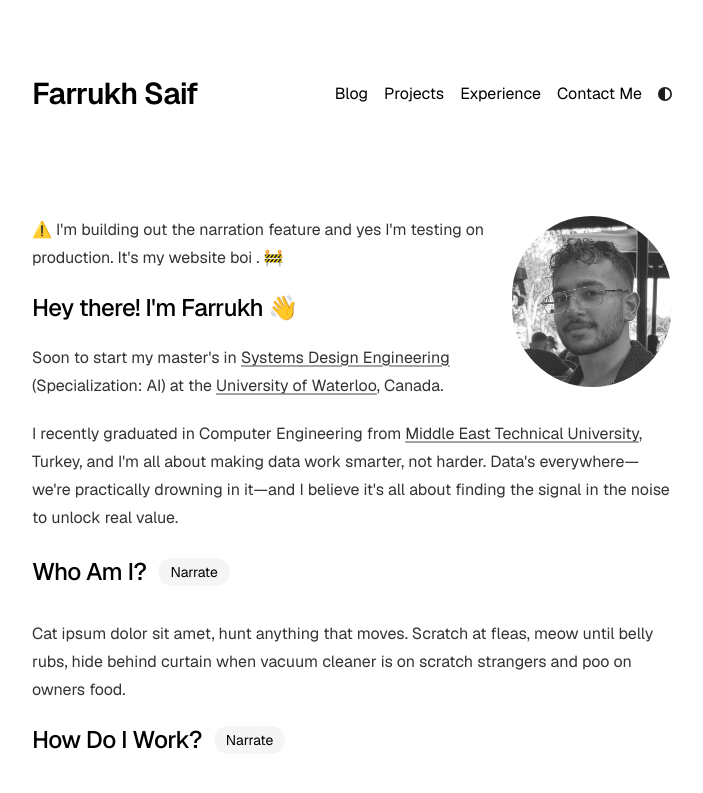
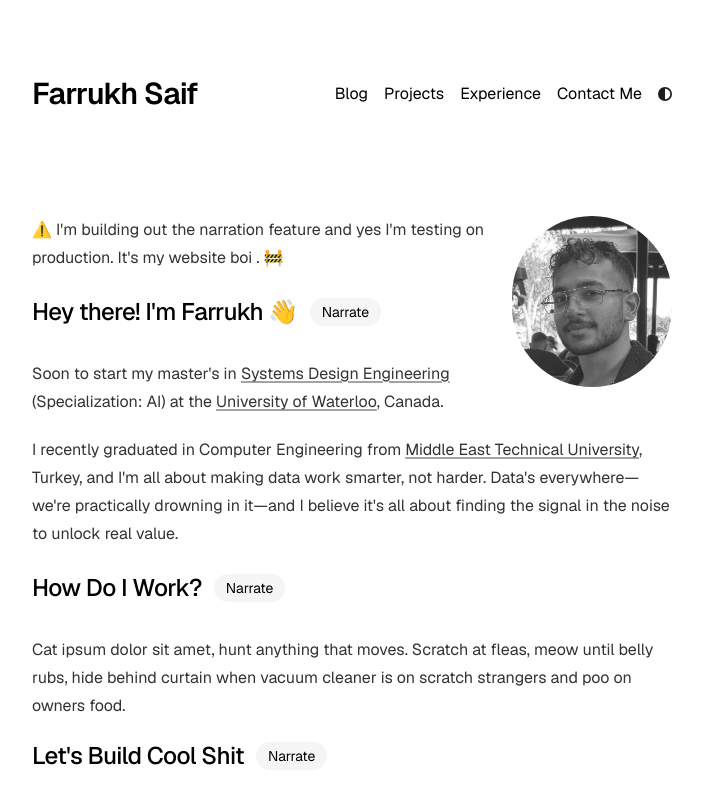
Before and after one commit to farrukh-saif/Portfolio, a Next.js app: page / in a window 1280 px wide. Shown: the top 793 px of the page, without its empty margins (288-991 px from the left). Built offline with nearby package versions, Linux system fonts and the light colour scheme; no server answers.

Commit message:
Change homepage

```diff
--- a/app/page.tsx
+++ b/app/page.tsx
@@ -29,9 +29,18 @@ export default function Page() {
       <p>⚠️ I'm building out the narration feature and yes I'm testing on production. It's my website boi . 🚧 </p>
       </div>
 
-      <h1 className="text-2xl font-medium tracking-tight">
-          Hey there! I'm Farrukh 👋
-      </h1>
+
+      <div className="flex flex-col sm:flex-row sm:items-center gap-3 mb-8 mt-6">
+        <h1 className="text-2xl font-medium tracking-tight">
+        Hey there! I'm Farrukh 👋
+        </h1>
+        <AudioControls
+          audioName="test.mp3"
+          activeAudioName={activeAudioName}
+          onPlay={setActiveAudioName}
+          resetAllExcept={handleResetOthers}
+        />
+      </div>
 
       <div className="prose prose-neutral dark:prose-invert">
         <p>
@@ -51,22 +60,6 @@ export default function Page() {
       </div>
 
       <div className="flex flex-col sm:flex-row sm:items-center gap-3 mb-8 mt-6">
-        <h1 className="text-2xl font-medium tracking-tight">
-          Who Am I?
-        </h1>
-        <AudioControls
-          audioName="test.mp3"
-          activeAudioName={activeAudioName}
-          onPlay={setActiveAudioName}
-          resetAllExcept={handleResetOthers}
-        />
-      </div>
-
-      <div className="prose prose-neutral dark:prose-invert">
-        <p>Cat ipsum dolor sit amet, hunt anything that moves. Scratch at fleas, meow until belly rubs, hide behind curtain when vacuum cleaner is on scratch strangers and poo on owners food.</p>
-      </div>
-
-      <div className="flex flex-col sm:flex-row sm:items-center gap-3 mb-8">
         <h1 className="text-2xl font-medium tracking-tight">
           How Do I Work?
         </h1>
```
